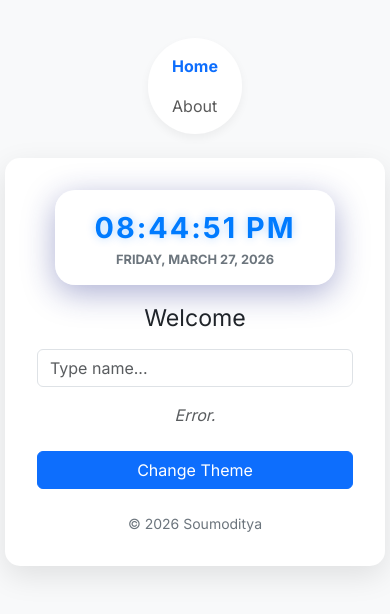
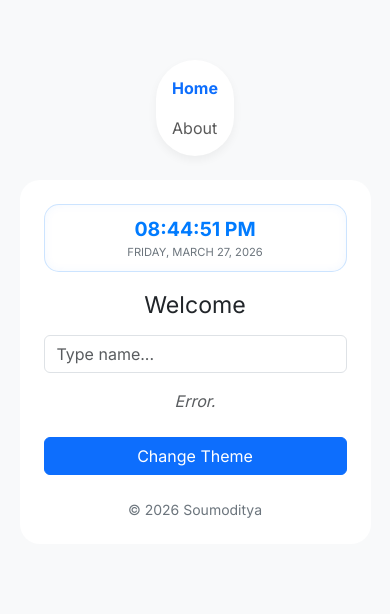
Before and after one commit to Soumoditya/my-first-project, a website: page index.html in a window 390 px wide. Shown: the part 120-734 px from the top of the page. Drawn offline with nearby package versions, Linux system fonts and the light colour scheme; no server answers.

Commit message:
Mobile: Fix clock initialization and enable fluid card sizing

```diff
--- a/assets/script.js
+++ b/assets/script.js
@@ -3,6 +3,5 @@ function changeColor(){document.body.classList.toggle("bg-dark");document.body.c
 async function fetchAdvice(){const e=document.getElementById("advice-text");if(e)try{const t=await fetch("https://api.adviceslip.com/advice"),a=await t.json();e.innerText="\""+a.slip.advice+"\""}catch(n){e.innerText="Error."}}
 function sendMessage(){const e=document.getElementById("userMsg").value,t=document.getElementById("status");e.length>0?(t.innerText="Message Sent: "+e,document.getElementById("userMsg").value=""): (t.style.color="red",t.innerText="Type a message!")}
 function copyUPI(){const u="soumodityapramanik-1@okicici";navigator.clipboard.writeText(u);const s=document.getElementById("status");s.style.color="green";s.innerText="UPI ID Copied!";setTimeout(()=>{s.innerText=""},2000)}
-window.onload=fetchAdvice
-
-function updateClock(){const now=new Date();const options={weekday:'long',year:'numeric',month:'long',day:'numeric'};document.getElementById('clock').innerText=now.toLocaleTimeString('en-US',{hour12:true,hour:'2-digit',minute:'2-digit',second:'2-digit'});document.getElementById('date').innerText=now.toLocaleDateString('en-US',options)} setInterval(updateClock,1000);window.onload=()=>{fetchAdvice();updateClock();}
+function updateClock(){const n=new Date(),c=document.getElementById("clock"),d=document.getElementById("date");if(c&&d){c.innerText=n.toLocaleTimeString("en-US",{hour12:true,hour:"2-digit",minute:"2-digit",second:"2-digit"});d.innerText=n.toLocaleDateString("en-US",{weekday:"long",year:"numeric",month:"long",day:"numeric"})}}
+document.addEventListener("DOMContentLoaded",()=>{fetchAdvice();updateClock();setInterval(updateClock,1000)});
--- a/assets/styles.css
+++ b/assets/styles.css
@@ -1,12 +1,7 @@
-body { font-family: 'Inter', sans-serif !important; background-color: #f8f9fa; }
-.custom-card { width: 380px; border: none; border-radius: 15px; box-shadow: 0 10px 30px rgba(0,0,0,0.1); padding: 2rem; }
-.profile-img { width: 100px; height: 100px; object-fit: cover; border: 3px solid #007bff; }
-.nav-pill-custom { background: white; border-radius: 50px; padding: 0.5rem 1.5rem; box-shadow: 0 4px 10px rgba(0,0,0,0.05); }
-
-img { max-width: 100%; height: auto; } .profile-img { width: 120px !important; height: 120px !important; object-fit: cover; border-radius: 50%; border: 4px solid #007bff; margin: 0 auto; display: block; }
-
-.custom-card { width: 380px !important; margin: 0 auto; }
-
-.clock-container { background: rgba(255, 255, 255, 0.1); backdrop-filter: blur(10px); border: 1px solid rgba(255, 255, 255, 0.2); border-radius: 20px; padding: 15px; box-shadow: 0 8px 32px 0 rgba(31, 38, 135, 0.37); margin-bottom: 20px; width: 280px; }
-.clock-time { font-family: 'Inter', sans-serif; font-weight: 700; font-size: 1.8rem; letter-spacing: 2px; color: #007bff; text-shadow: 0 0 10px rgba(0, 123, 255, 0.3); }
-.clock-date { font-size: 0.8rem; text-transform: uppercase; color: #6c757d; font-weight: 600; }
+body { font-family: 'Inter', sans-serif !important; background-color: #f8f9fa; transition: all 0.3s ease; }
+.custom-card { width: 90%; max-width: 380px; border: none; border-radius: 20px; shadow: 0 10px 30px rgba(0,0,0,0.1); padding: 1.5rem; margin: 0 auto; }
+.clock-container { background: rgba(255, 255, 255, 0.7); backdrop-filter: blur(10px); border: 1px solid rgba(0, 123, 255, 0.2); border-radius: 15px; padding: 10px; margin-bottom: 20px; width: 100%; box-shadow: inset 0 0 10px rgba(0, 123, 255, 0.05); }
+.clock-time { font-weight: 700; font-size: clamp(1.2rem, 5vw, 1.8rem); color: #007bff; }
+.clock-date { font-size: 0.7rem; text-transform: uppercase; color: #6c757d; }
+.profile-img { width: 100px; height: 100px; object-fit: cover; border-radius: 50%; border: 3px solid #007bff; }
+.nav-pill-custom { background: white; border-radius: 50px; padding: 0.5rem 1rem; box-shadow: 0 4px 10px rgba(0,0,0,0.05); }
```
